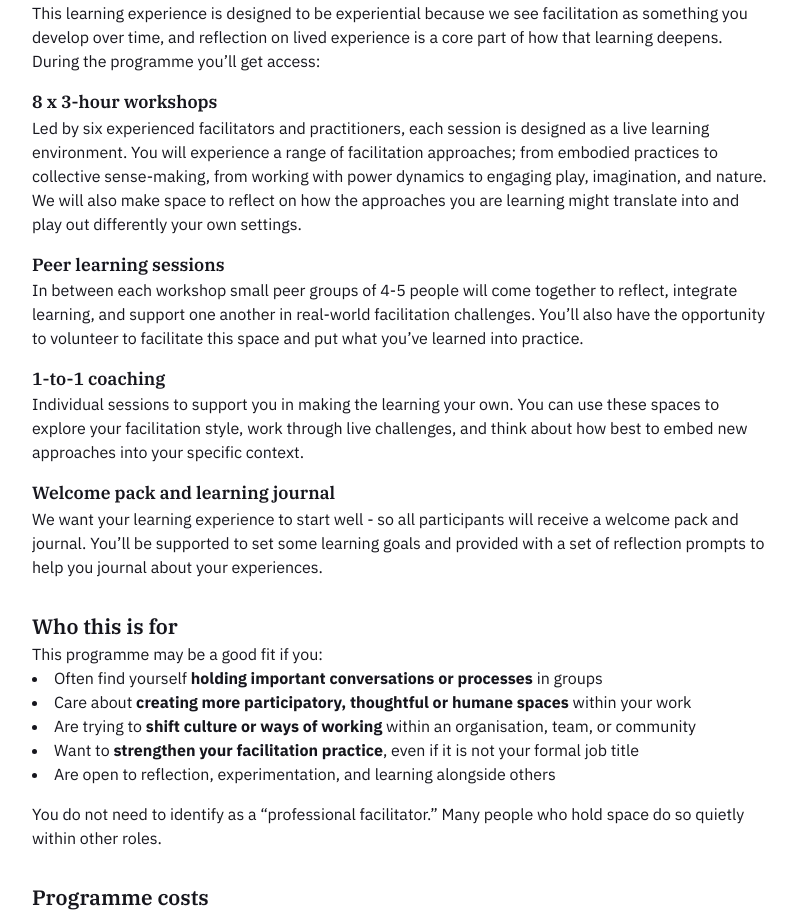
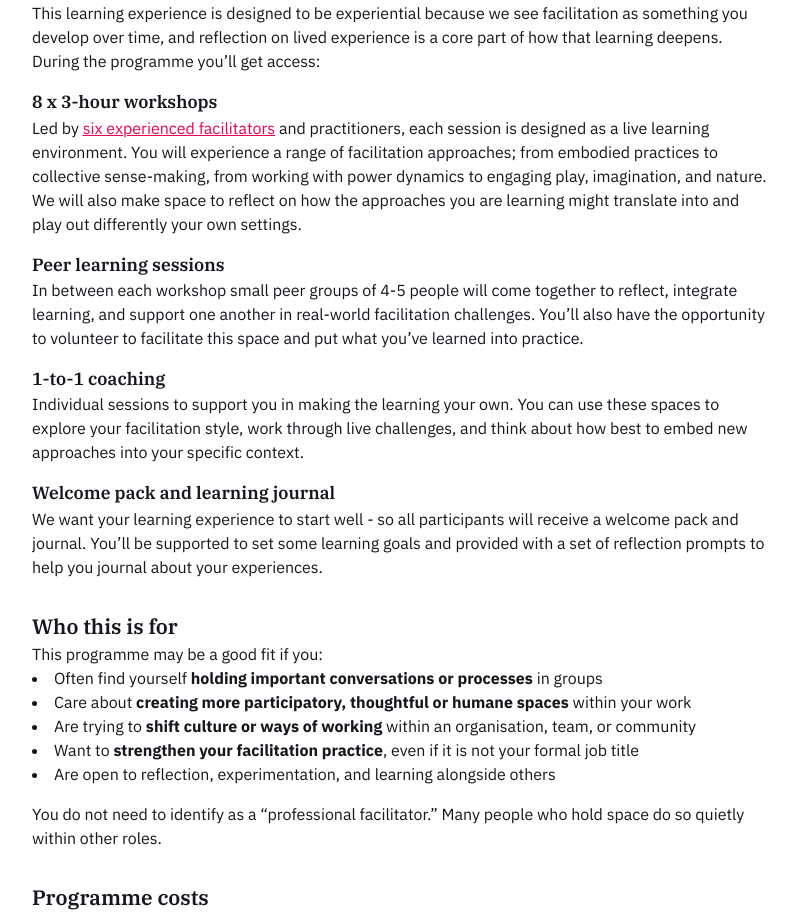
Before and after one commit to cookiewolf/holding-space, a SvelteKit app: page /holding-space-for-change in a window 1280 px wide. Shown: the part 1546-2459 px from the top of the page, without its empty margins (240-1037 px from the left). Built offline with nearby package versions, Linux system fonts and the light colour scheme.

Commit message:
Add extra facilitator link

```diff
--- a/src/routes/holding-space-for-change/+page.svelte
+++ b/src/routes/holding-space-for-change/+page.svelte
@@ -100,11 +100,11 @@
 
 		<h3>8 x 3-hour workshops</h3>
 		<p>
-			Led by six experienced facilitators and practitioners, each session is designed as a live
-			learning environment. You will experience a range of facilitation approaches; from embodied
-			practices to collective sense-making, from working with power dynamics to engaging play,
-			imagination, and nature. We will also make space to reflect on how the approaches you are
-			learning might translate into and play out differently your own settings.
+			Led by <a href={resolve('/facilitators')}>six experienced facilitators</a> and practitioners, each
+			session is designed as a live learning environment. You will experience a range of facilitation
+			approaches; from embodied practices to collective sense-making, from working with power dynamics
+			to engaging play, imagination, and nature. We will also make space to reflect on how the approaches
+			you are learning might translate into and play out differently your own settings.
 		</p>
 
 		<h3>Peer learning sessions</h3>
```
